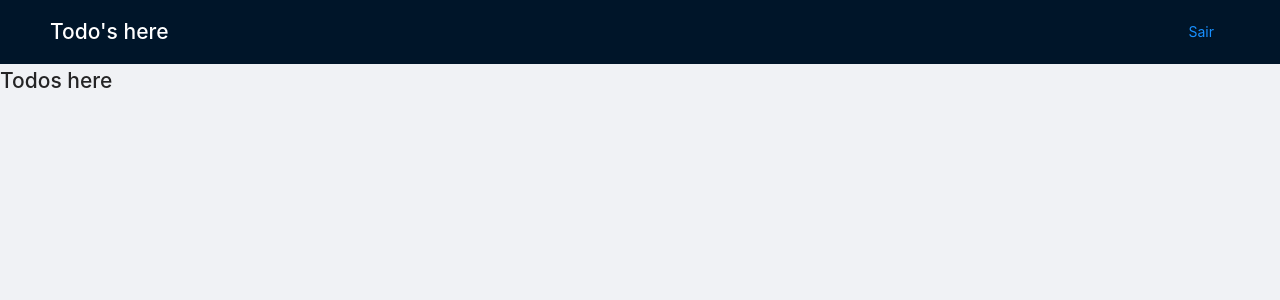
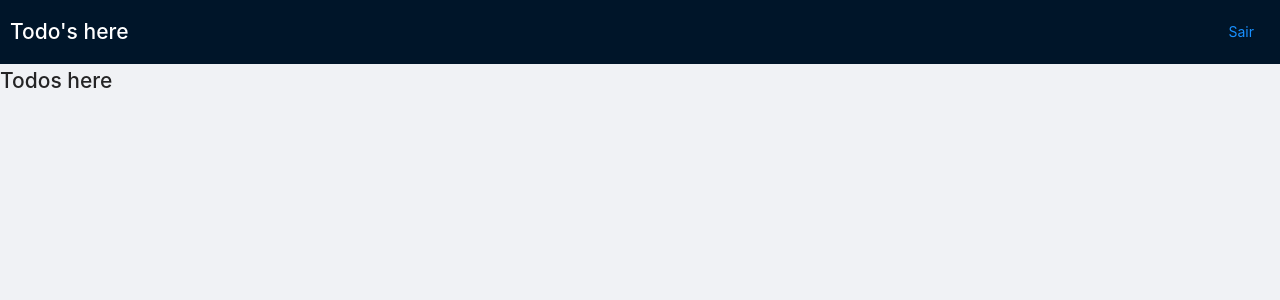
Before and after one commit to ranielsobrinho/flex-todos, a React (Create React App) app: page /todos in a window 1280 px wide. Shown: the top 300 px of the page. Built offline with nearby package versions, Linux system fonts and the light colour scheme.

Commit message:
refactor: less padding for header items

```diff
--- a/src/components/Header/index.css
+++ b/src/components/Header/index.css
@@ -4,6 +4,10 @@ Header {
   justify-content: space-between;
 }
 
+.ant-layout-header {
+  padding: 0 10px;
+}
+
 .logo {
   color: white;
   margin: 0;
```
